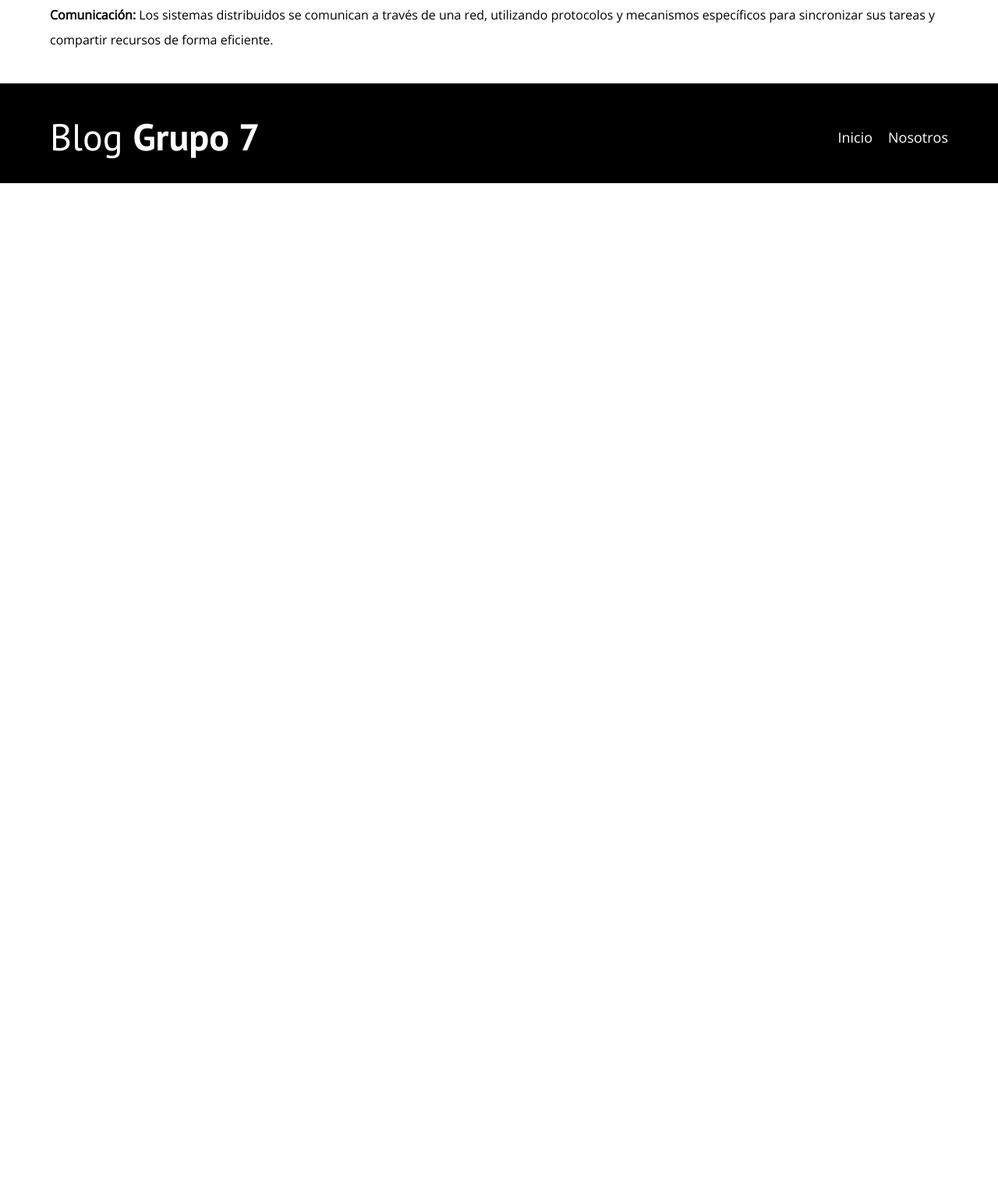
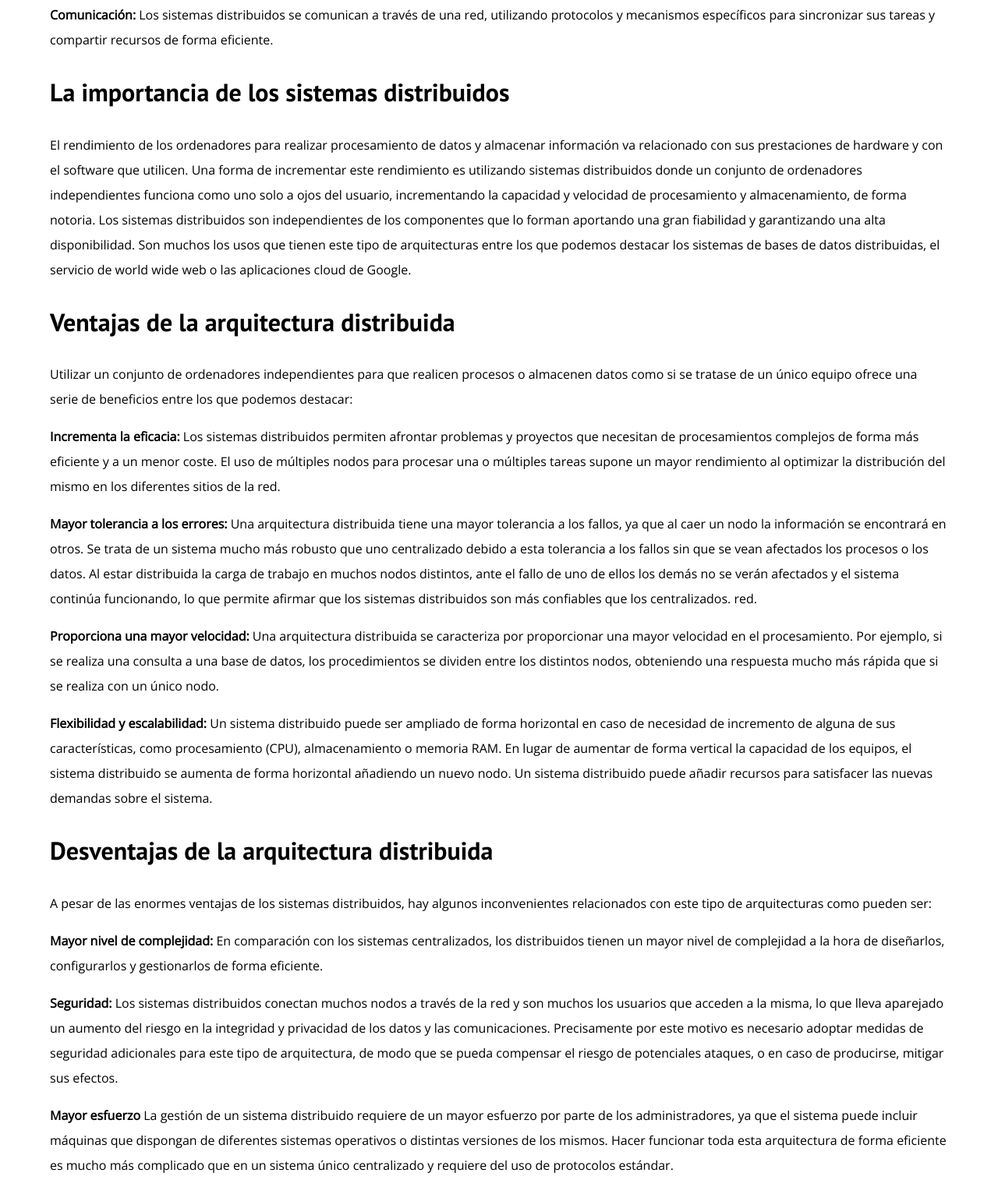
Before and after one commit to AngelChira/s13-s1-sistemas-operativos, a plain HTML site: page entrada.html in a window 1280 px wide. Shown: the part 2097-3611 px from the top of the page at 78% size. Before the commit the page ends 2332 px from the top, so only its background shows below. Drawn offline with nearby package versions, Linux system fonts and the light colour scheme.

Commit message:
Avance 07

```diff
--- a/entrada.html
+++ b/entrada.html
@@ -71,6 +71,101 @@
         través de una red, utilizando protocolos y mecanismos específicos para
         sincronizar sus tareas y compartir recursos de forma eficiente.
       </p>
+
+      <h3>La importancia de los sistemas distribuidos</h3>
+      <p>
+        El rendimiento de los ordenadores para realizar procesamiento de datos y
+        almacenar información va relacionado con sus prestaciones de hardware y
+        con el software que utilicen. Una forma de incrementar este rendimiento
+        es utilizando sistemas distribuidos donde un conjunto de ordenadores
+        independientes funciona como uno solo a ojos del usuario, incrementando
+        la capacidad y velocidad de procesamiento y almacenamiento, de forma
+        notoria. Los sistemas distribuidos son independientes de los componentes
+        que lo forman aportando una gran fiabilidad y garantizando una alta
+        disponibilidad. Son muchos los usos que tienen este tipo de
+        arquitecturas entre los que podemos destacar los sistemas de bases de
+        datos distribuidas, el servicio de world wide web o las aplicaciones
+        cloud de Google.
+      </p>
+
+      <h3>Ventajas de la arquitectura distribuida</h3>
+
+      <p>
+        Utilizar un conjunto de ordenadores independientes para que realicen
+        procesos o almacenen datos como si se tratase de un único equipo ofrece
+        una serie de beneficios entre los que podemos destacar:
+      </p>
+      <p>
+        <strong>Incrementa la eficacia:</strong> Los sistemas distribuidos
+        permiten afrontar problemas y proyectos que necesitan de procesamientos
+        complejos de forma más eficiente y a un menor coste. El uso de múltiples
+        nodos para procesar una o múltiples tareas supone un mayor rendimiento
+        al optimizar la distribución del mismo en los diferentes sitios de la
+        red.
+      </p>
+      <p>
+        <strong>Mayor tolerancia a los errores:</strong> Una arquitectura
+        distribuida tiene una mayor tolerancia a los fallos, ya que al caer un
+        nodo la información se encontrará en otros. Se trata de un sistema mucho
+        más robusto que uno centralizado debido a esta tolerancia a los fallos
+        sin que se vean afectados los procesos o los datos. Al estar distribuida
+        la carga de trabajo en muchos nodos distintos, ante el fallo de uno de
+        ellos los demás no se verán afectados y el sistema continúa funcionando,
+        lo que permite afirmar que los sistemas distribuidos son más confiables
+        que los centralizados. red.
+      </p>
+
+      <p>
+        <strong>Proporciona una mayor velocidad:</strong> Una arquitectura
+        distribuida se caracteriza por proporcionar una mayor velocidad en el
+        procesamiento. Por ejemplo, si se realiza una consulta a una base de
+        datos, los procedimientos se dividen entre los distintos nodos,
+        obteniendo una respuesta mucho más rápida que si se realiza con un único
+        nodo.
+      </p>
+
+      <p>
+        <strong>Flexibilidad y escalabilidad:</strong> Un sistema distribuido
+        puede ser ampliado de forma horizontal en caso de necesidad de
+        incremento de alguna de sus características, como procesamiento (CPU),
+        almacenamiento o memoria RAM. En lugar de aumentar de forma vertical la
+        capacidad de los equipos, el sistema distribuido se aumenta de forma
+        horizontal añadiendo un nuevo nodo. Un sistema distribuido puede añadir
+        recursos para satisfacer las nuevas demandas sobre el sistema.
+      </p>
+
+      <h3>Desventajas de la arquitectura distribuida</h3>
+      <p>
+        A pesar de las enormes ventajas de los sistemas distribuidos, hay
+        algunos inconvenientes relacionados con este tipo de arquitecturas como
+        pueden ser:
+      </p>
+
+      <p>
+        <strong>Mayor nivel de complejidad:</strong> En comparación con los
+        sistemas centralizados, los distribuidos tienen un mayor nivel de
+        complejidad a la hora de diseñarlos, configurarlos y gestionarlos de
+        forma eficiente.
+      </p>
+
+      <p>
+        <strong>Seguridad:</strong> Los sistemas distribuidos conectan muchos
+        nodos a través de la red y son muchos los usuarios que acceden a la
+        misma, lo que lleva aparejado un aumento del riesgo en la integridad y
+        privacidad de los datos y las comunicaciones. Precisamente por este
+        motivo es necesario adoptar medidas de seguridad adicionales para este
+        tipo de arquitectura, de modo que se pueda compensar el riesgo de
+        potenciales ataques, o en caso de producirse, mitigar sus efectos.
+      </p>
+
+      <p>
+        <strong>Mayor esfuerzo</strong> La gestión de un sistema distribuido
+        requiere de un mayor esfuerzo por parte de los administradores, ya que
+        el sistema puede incluir máquinas que dispongan de diferentes sistemas
+        operativos o distintas versiones de los mismos. Hacer funcionar toda
+        esta arquitectura de forma eficiente es mucho más complicado que en un
+        sistema único centralizado y requiere del uso de protocolos estándar.
+      </p>
     </main>
 
     <footer class="footer">
@@ -84,7 +179,7 @@
 
           <nav class="navegacion">
             <a href="index.html" class="navegacion__enlace">Inicio</a>
-            <a href="nosotros.html" class="navegacion__enlace">Nosotros</a>
+            <a href="nosotros.html" class="navegacion__enlace">Caso</a>
           </nav>
         </div>
       </div>
```
